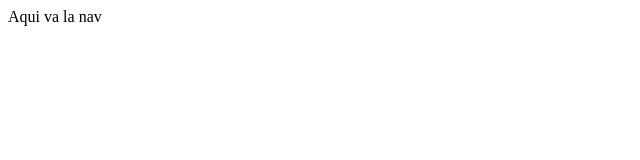
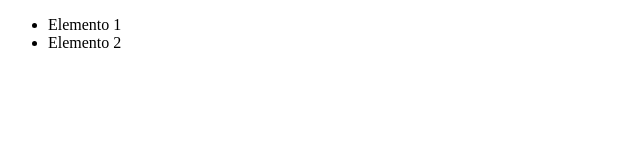
Before and after one commit to ManuelagDuque/git-test, a plain HTML site: page index.html in a window 1280 px wide. Shown: the whole page, without its empty margins (0-640 px from the left). Drawn offline with Linux system fonts and the light colour scheme.

Commit message:
ul added

```diff
--- a/index.html
+++ b/index.html
@@ -7,7 +7,10 @@
 </head>
 <body>
     <nav>
-Aqui va la nav
+        <ul>
+            <li>Elemento 1</li>
+            <li>Elemento 2</li>
+        </ul>
     </nav>
 </body>
 </html>
```
